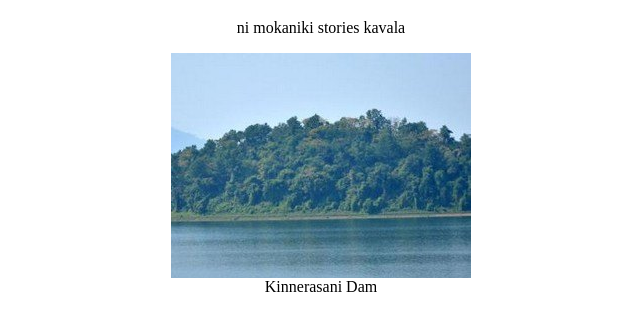
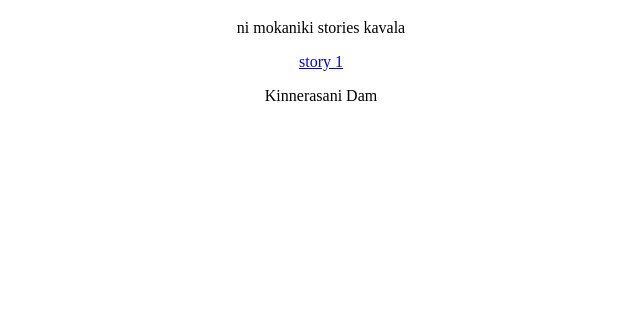
Before and after one commit to sweetyamaraboina/project, a plain HTML site: page stories.html in a window 1280 px wide. Shown: the part 61-392 px from the top of the page, without its empty margins (319-959 px from the left). Drawn offline with Linux system fonts and the light colour scheme.

Commit message:
Update stories.html

```diff
--- a/stories.html
+++ b/stories.html
@@ -10,7 +10,7 @@
 <div class="responsive">
   <div class="gallery">
     <a target="_blank" href="Dam.jpg">
-      <img src="Dam.jpg" alt="dan" align="center">
+      <p>story 1</p>
     </a>
     <div class="desc">Kinnerasani Dam</div>
   </div>
```
